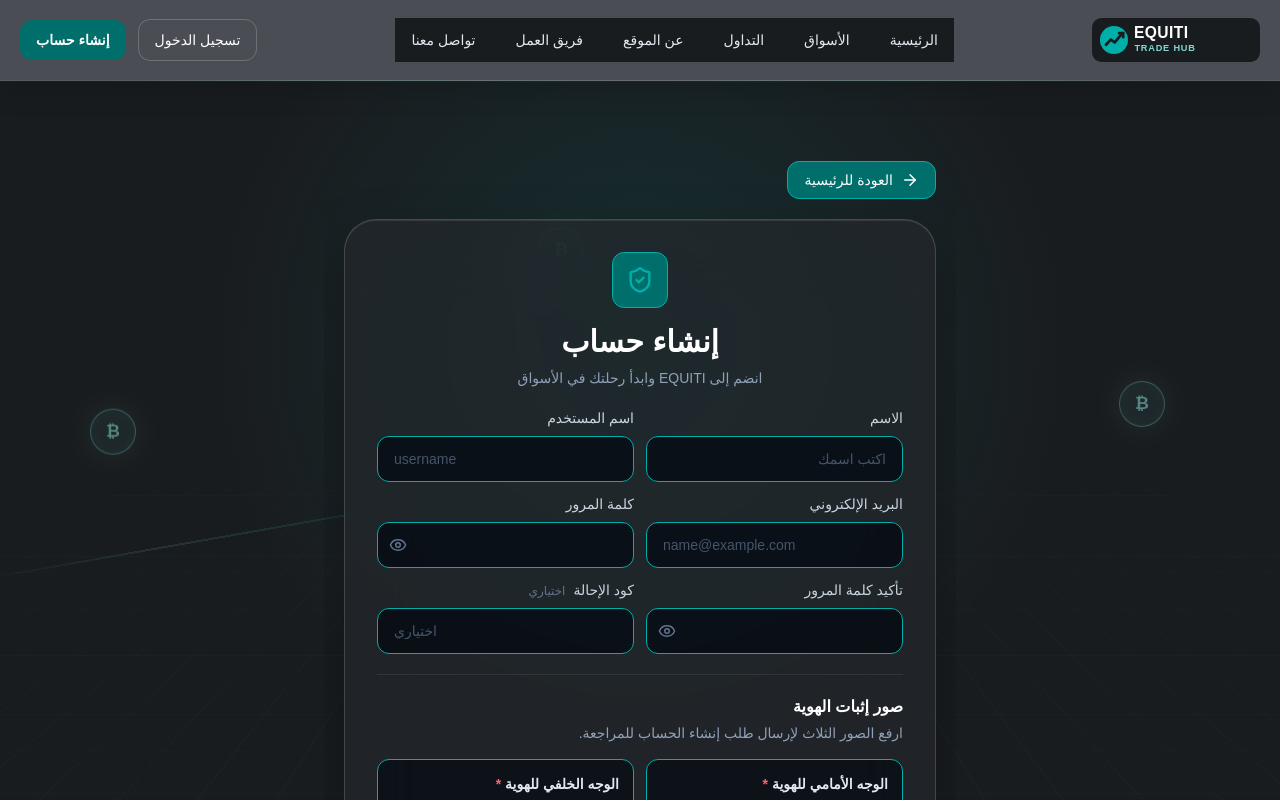
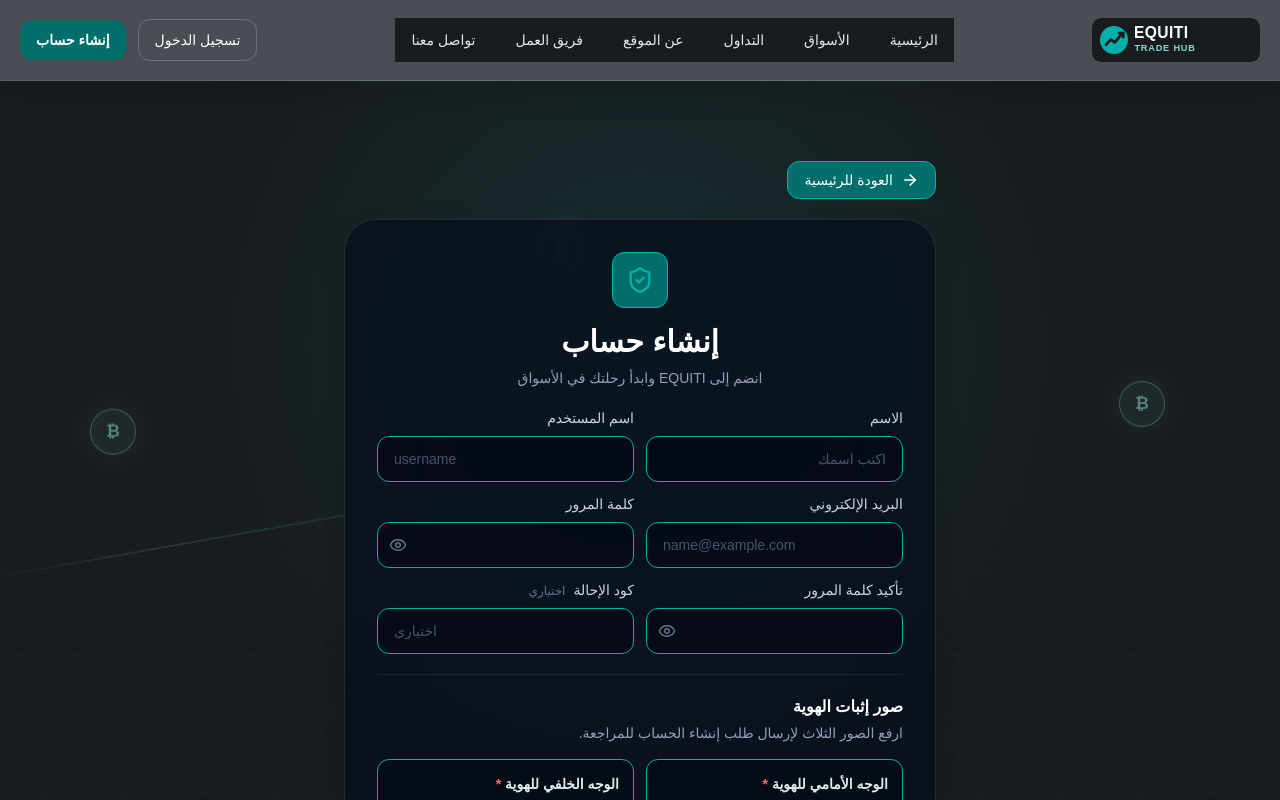
Before and after one commit to ffgg35646-ops/arab-trade, a Next.js app: page /register in a window 1280 px wide. Shown: the top 800 px of the page. Built offline with nearby package versions, Linux system fonts and the light colour scheme.

Commit message:
Match About and auth panels to Privacy and Terms

```diff
--- a/app/globals.css
+++ b/app/globals.css
@@ -1493,15 +1493,13 @@ main.equiti-login-page .arabtrade-auth-chart {
    EQUITI — shared smoky gray glass cards for About / Auth
    ========================================================= */
 .arabtrade-auth-glass-card {
-  /* Smoky charcoal glass: the Team gray tone with the transparency of the Privacy card. */
-  background: rgba(36, 40, 43, .72) !important;
+  /* Match the exact outer-panel tone used on the Privacy and Terms pages. */
+  background: rgba(7, 16, 29, .8) !important;
   background-image: none !important;
-  border: 1px solid rgba(255, 255, 255, .16) !important;
-  -webkit-backdrop-filter: blur(36px) saturate(135%) !important;
-  backdrop-filter: blur(36px) saturate(135%) !important;
-  box-shadow:
-    0 24px 56px rgba(0, 0, 0, .30),
-    inset 0 1px 0 rgba(255, 255, 255, .10) !important;
+  border: 1px solid rgba(255, 255, 255, .10) !important;
+  -webkit-backdrop-filter: blur(40px) !important;
+  backdrop-filter: blur(40px) !important;
+  box-shadow: 0 25px 50px -12px rgba(0, 0, 0, .25) !important;
 }
 
 
```
